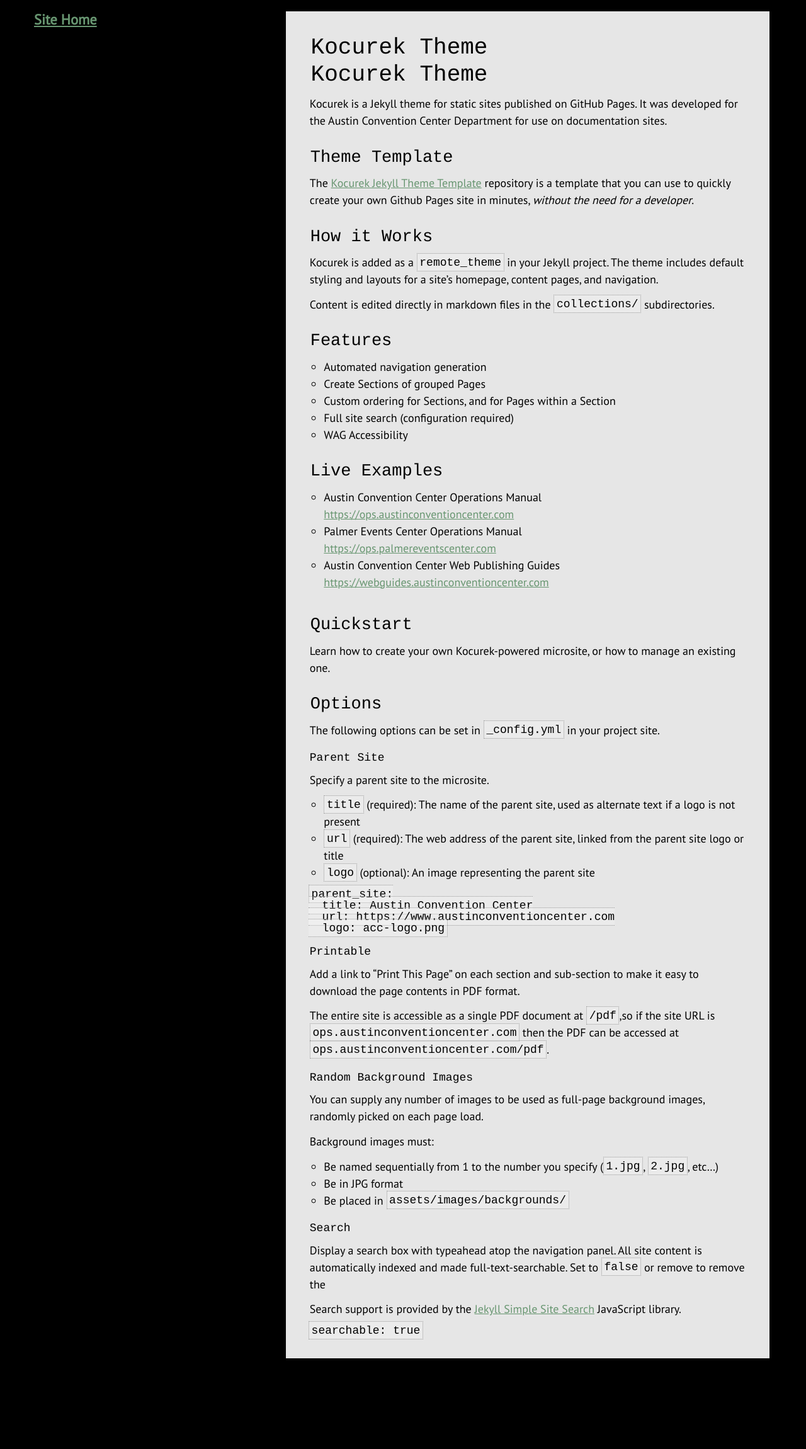
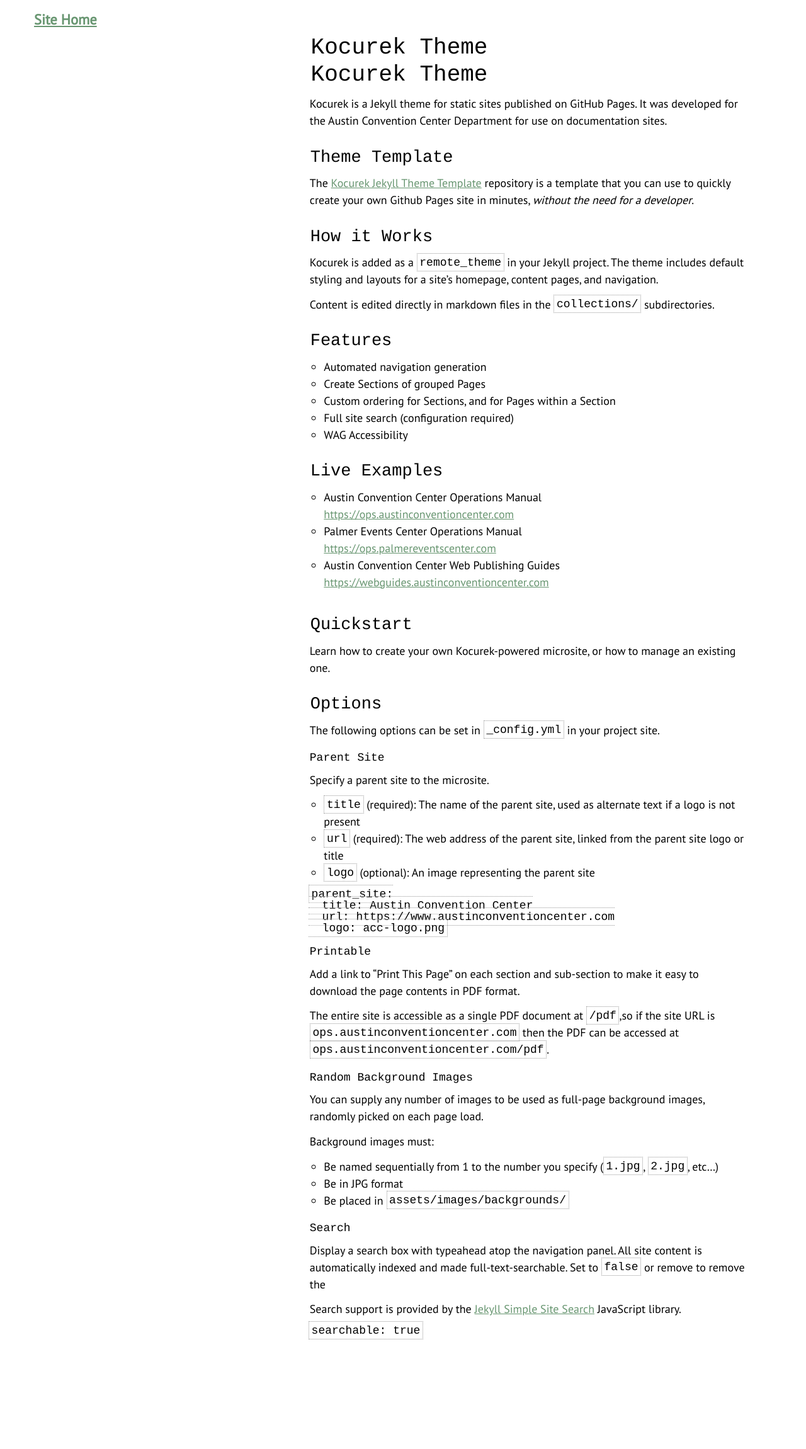
Before and after one commit to cityofaustin/jekyll-theme-kocurek, a Jekyll site: the page built from README.md, in a window 1280 px wide. Shown: the whole page at 63% size. Built offline with Jekyll 4.4.1, drawn with Linux system fonts in a browser that asks for light colours; some web fonts are replaced; our own code applies the rules of GitHub Pages for plain Markdown files; comment, search, counter and statistics services are not loaded.

Commit message:
initial color reset

```diff
--- a/_sass/_layout.scss
+++ b/_sass/_layout.scss
@@ -1,9 +1,9 @@
 $site-max-width: 1200px;
 html {
-  background-attachment: fixed;
-  background-color: black;
-  background-position: center center;
-  background-size: cover;
+  // background-attachment: fixed;
+  // background-color: black;
+  // background-position: center center;
+  // background-size: cover;
   min-height: 100%;
 }
 body {
@@ -22,7 +22,7 @@
   padding: 1em 1em 5em 1em;
   z-index: 2;
    > div {
-     background-color: rgba(white, .9);
+    //  background-color: rgba(white, .9);
      margin-bottom: 3em;
      padding: 2em;
    }
@@ -38,8 +38,8 @@
 }
 
 nav {
-  background-color: rgba(black, .8);
-  color: white;
+  // background-color: rgba(black, .8);
+  // color: white;
   width: 33%;
   min-height: 100%;
   padding: .5em;
@@ -50,7 +50,7 @@
       list-style: none;
       padding: .2em .2em;
       a {
-        color: white;
+        // color: white;
         display: flex;
         flex-direction: row;
         justify-content: start;
--- a/_sass/_responsive.scss
+++ b/_sass/_responsive.scss
@@ -6,8 +6,8 @@
     width: 100%;
   }
   nav {
-    background-color: rgba(black, .8);
-    color: white;
+    // background-color: rgba(black, .8);
+    // color: white;
     width: 100%;
     min-height: auto;
     padding: .5em;
@@ -23,7 +23,7 @@
       top: 60px;
       left: 0;
       width: 100%;
-      background-color: black;
+      // background-color: black;
       &.expanded {
         display: block;
       }
@@ -33,14 +33,14 @@
   #menu_toggle_container {
     display: block;
     width: 100%;
-    background: rgba(black, .8);
+    // background: rgba(black, .8);
     border-bottom: 1px solid black;
-    color: white;
+    // color: white;
 
     .hamburger-inner {
-      background-color: white;
+      // background-color: white;
       &::before, &::after {
-        background-color: white;
+        // background-color: white;
       }
     }
   }
```
